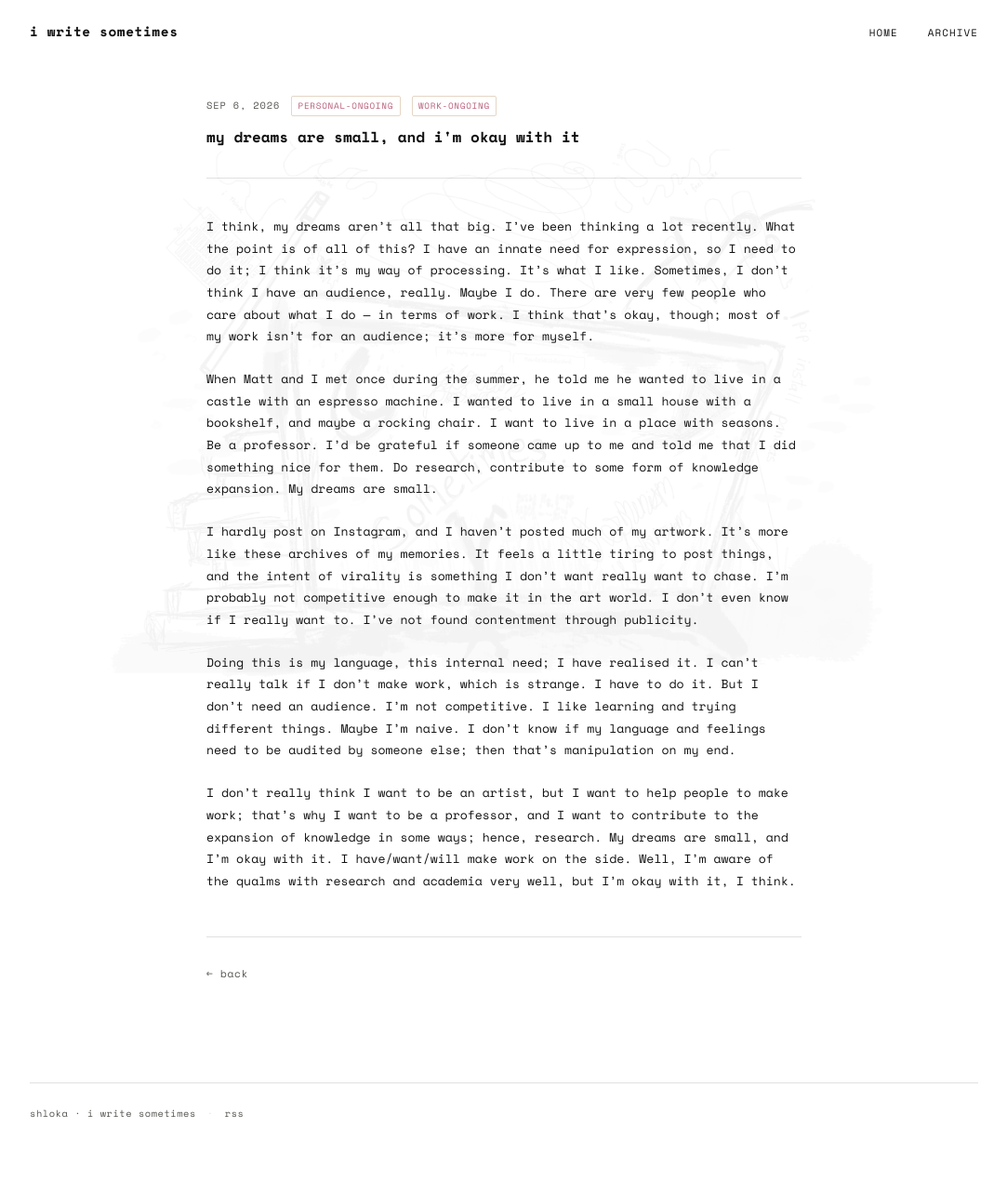
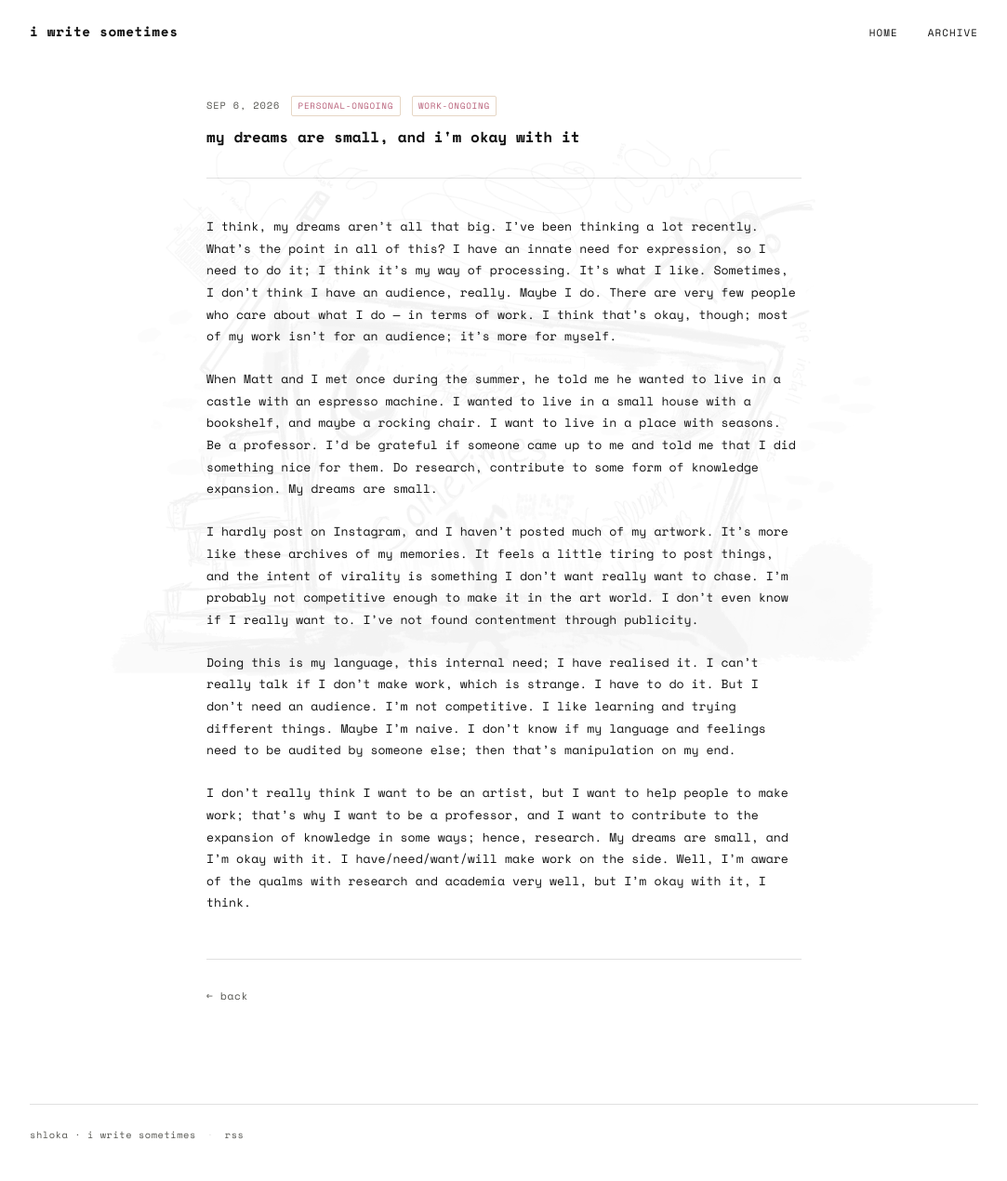
Before and after one commit to shlokamohanty/i-write-sometimes, a Jekyll site: the page built from _posts/2026-09-06-small-dreams.md, in a window 1280 px wide. Shown: the whole page at 93% size, without its empty margins (98-1181 px from the left). Built offline with Jekyll 4.4.1, drawn with Linux system fonts in a browser that asks for light colours; some web fonts are replaced; before the commit the page ends 1246 px from its top, so only the background shows below that.

Commit message:
bjhbjhbj
bjhbjhbjhbhj

```diff
--- a/_posts/2026-09-06-small-dreams.md
+++ b/_posts/2026-09-06-small-dreams.md
@@ -8,7 +8,7 @@ tags:
   - work-ongoing
 ---
 
-I think, my dreams aren’t all that big. I’ve been thinking a lot recently. What the point is of all of this? I have an innate need for expression, so I need to do it; I think it’s my way of processing. It’s what I like. Sometimes, I don’t think I have an audience, really. Maybe I do. There are very few people who care about what I do — in terms of work. I think that’s okay, though; most of my work isn’t for an audience; it’s more for myself.
+I think, my dreams aren’t all that big. I’ve been thinking a lot recently. What's the point in all of this? I have an innate need for expression, so I need to do it; I think it’s my way of processing. It’s what I like. Sometimes, I don’t think I have an audience, really. Maybe I do. There are very few people who care about what I do — in terms of work. I think that’s okay, though; most of my work isn’t for an audience; it’s more for myself.
 
 When Matt and I met once during the summer, he told me he wanted to live in a castle with an espresso machine. I wanted to live in a small house with a bookshelf, and maybe a rocking chair. I want to live in a place with seasons. Be a professor. I’d be grateful if someone came up to me and told me that I did something nice for them. Do research, contribute to some form of knowledge expansion. My dreams are small.
 
@@ -16,4 +16,4 @@ I hardly post on Instagram, and I haven’t posted much of my artwork. It’s mo
 
 Doing this is my language, this internal need; I have realised it. I can’t really talk if I don’t make work, which is strange. I have to do it. But I don’t need an audience. I’m not competitive. I like learning and trying different things. Maybe I’m naive. I don’t know if my language and feelings need to be audited by someone else; then that’s manipulation on my end.
 
-I don’t really think I want to be an artist, but I want to help people to make work; that’s why I want to be a professor, and I want to contribute to the expansion of knowledge in some ways; hence, research. My dreams are small, and I’m okay with it. I have/want/will make work on the side. Well, I’m aware of the qualms with research and academia very well, but I’m okay with it, I think.
+I don’t really think I want to be an artist, but I want to help people to make work; that’s why I want to be a professor, and I want to contribute to the expansion of knowledge in some ways; hence, research. My dreams are small, and I’m okay with it. I have/need/want/will make work on the side. Well, I’m aware of the qualms with research and academia very well, but I’m okay with it, I think.
```
Also changed, not shown: _posts/.obsidian/workspace.json (+4 -19 lines).
